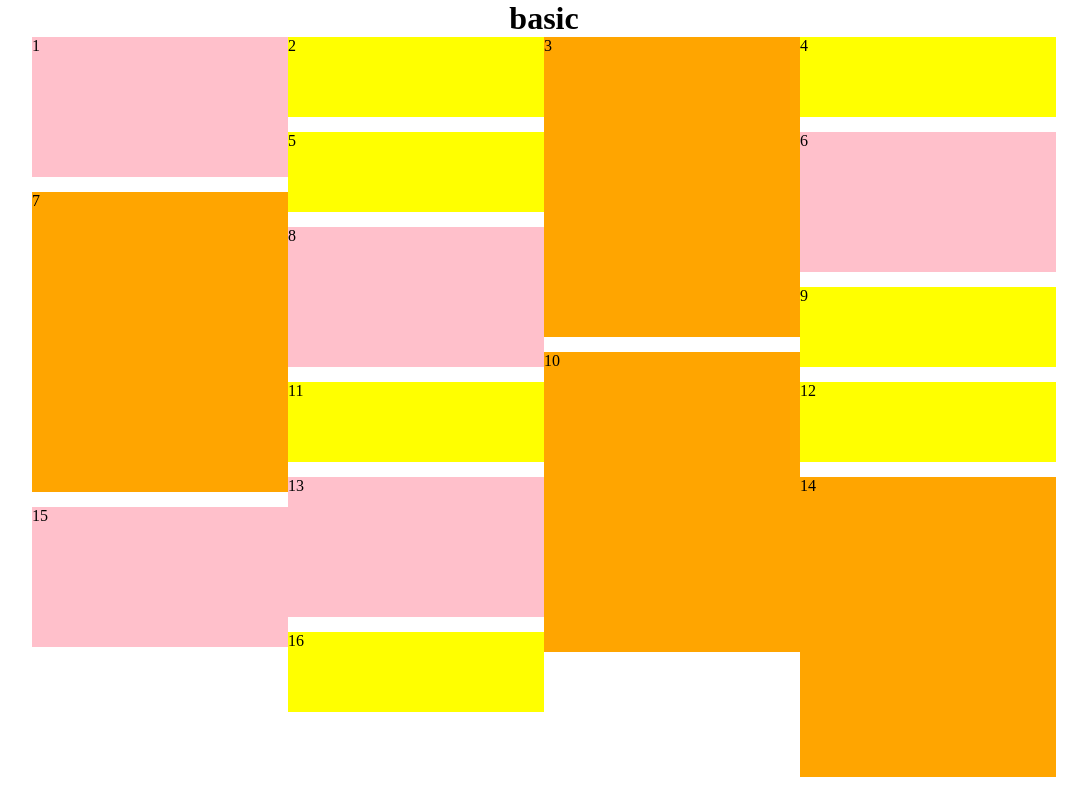
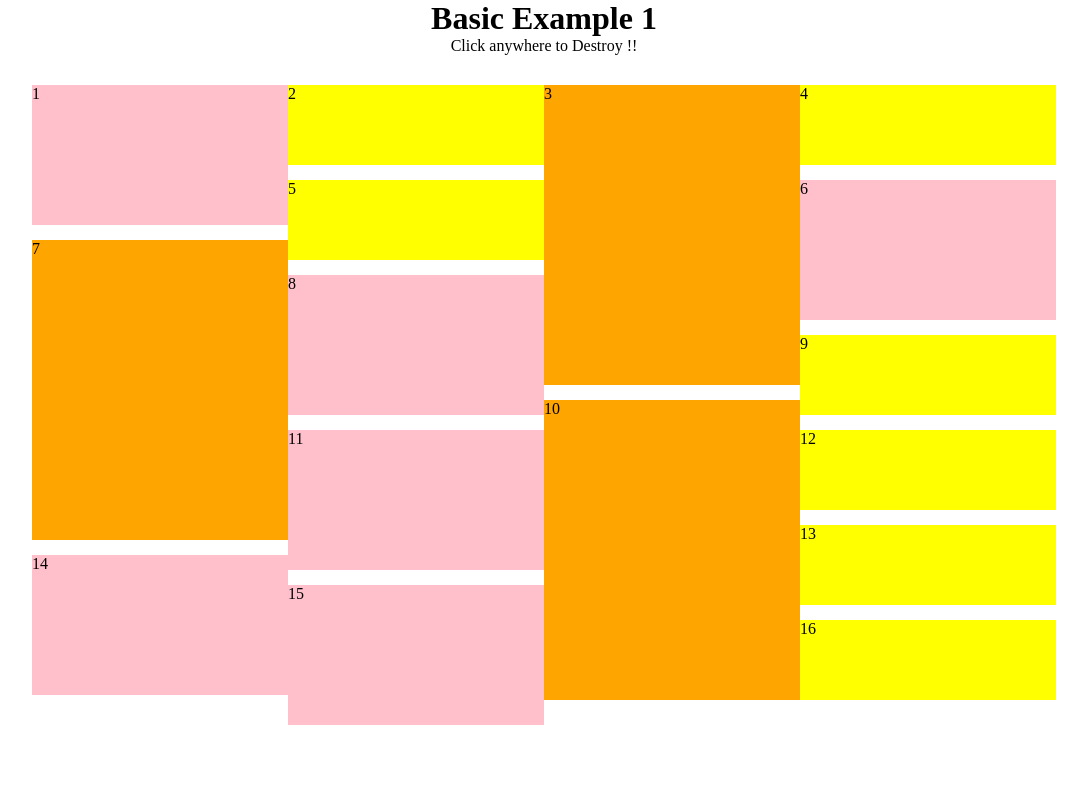
Before and after one commit to kavan-mevada/flex_masonry, a plain HTML site: page flexmasonry_example.html in a window 1280 px wide. Shown: the whole page, without its empty margins (96-1183 px from the left). Drawn offline with Linux system fonts and the light colour scheme.

Commit message:
Add files via upload

```diff
--- a/flex_masonry.2.js
+++ b/flex_masonry.2.js
@@ -48,8 +48,4 @@ flex_masonry = function(flex_ele) {
   window.addEventListener('resize', function() {
     flex_magic.render();
   });
-  window.onclick = function(event) {
-    event.preventDefault();
-    flex_magic.destroy();
-  };
 };
--- a/flexmasonry_example.html
+++ b/flexmasonry_example.html
@@ -34,7 +34,8 @@
 </head>
 <body>
 
-  <h1 style="text-align:center;">basic</h1>
+  <h1 style="text-align:center;">Basic Example 1</h1>
+  <p style="text-align:center;margin-bottom:30px;">Click anywhere to Destroy !!</p>
 
 <div class="grid masonry">
   <div class="grid-item grid-item--b">1</div>
@@ -47,16 +48,21 @@
   <div class="grid-item grid-item--b">8</div>
   <div class="grid-item grid-item--a">9</div>
   <div class="grid-item grid-item--c">10</div>
-  <div class="grid-item grid-item--a">11</div>
+  <div class="grid-item grid-item--b">11</div>
   <div class="grid-item grid-item--a">12</div>
-  <div class="grid-item grid-item--b">13</div>
-  <div class="grid-item grid-item--c">14</div>
+  <div class="grid-item grid-item--a">13</div>
+  <div class="grid-item grid-item--b">14</div>
   <div class="grid-item grid-item--b">15</div>
   <div class="grid-item grid-item--a">16</div>
 </div>
 <script src="flex_masonry.2.js"></script>
 <script>
 flex_masonry(".masonry");
+
+window.onclick = function(event) {
+  event.preventDefault();
+  flex_magic.destroy();
+};
 </script>
 </body>
 </html>
```
Also changed, not shown: index.html (+6 -1 lines).
